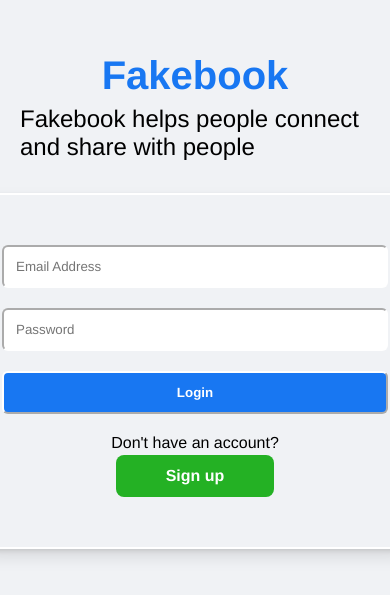
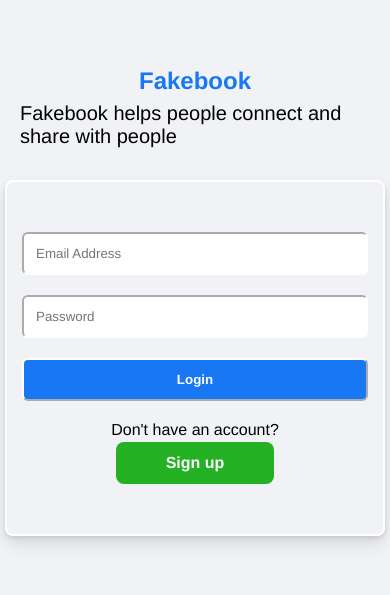
Before and after one commit to FaizanJatt/facebook-clone, a Next.js app: page /auth/signin in a window 390 px wide. Shown: the part 121-716 px from the top of the page. Built offline with nearby package versions, Linux system fonts and the light colour scheme.

Commit message:
updating responsiveness

```diff
--- a/styles/globals.css
+++ b/styles/globals.css
@@ -4,6 +4,11 @@
   font-family: Helvetica;
   box-sizing: border-box;
 }
+
+body {
+  width: 100%;
+}
+
 @font-face {
   font-family: montserra;
   src: url("../fonts/Montserrat-VariableFont_wght.ttf");
@@ -224,7 +229,7 @@ input {
 }
 .homepage {
   background-color: #f0f2f5;
-  height: 100vh;
+  /* height: 100vh; */
 }
 .main-top {
   display: flex;
@@ -558,3 +563,18 @@ hr {
     font-size: 40px;
   }
 }
+
+@media (max-width: 440px) {
+  .top--h1 {
+    font-size: 24px;
+  }
+  .top--description {
+    font-size: 20px;
+  }
+  .form {
+    min-width: 380px;
+  }
+  .sidebar {
+    display: none;
+  }
+}
```
Also changed, not shown: pages/index.js (+12 -3 lines).
